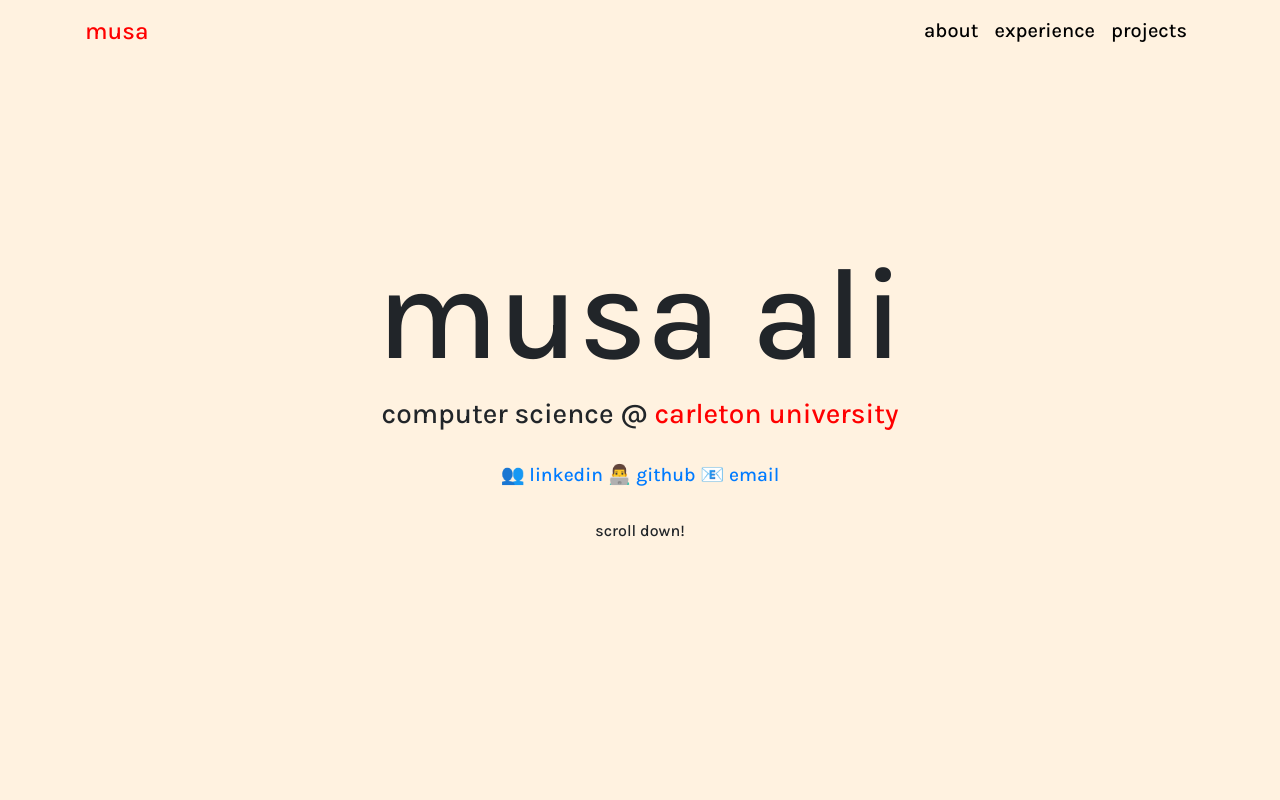
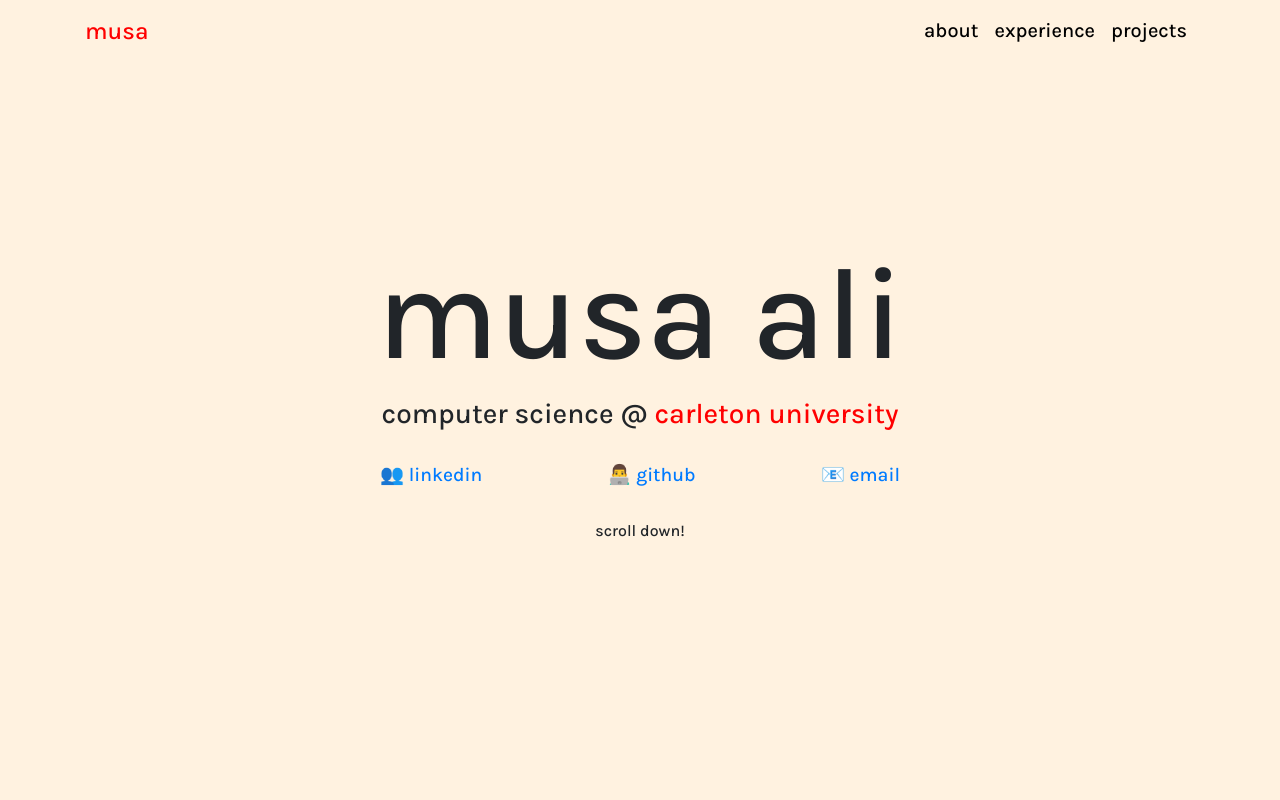
Before and after one commit to hellomusa/hellomusa.github.io, a React (Create React App) app: page / in a window 1280 px wide. Shown: the top 800 px of the page. Built offline with nearby package versions, Linux system fonts and the light colour scheme; no server answers.

Commit message:
Adjust spacing of links

```diff
--- a/src/components/Header.css
+++ b/src/components/Header.css
@@ -19,6 +19,8 @@
 .links {
   font-size: 1.2rem;
   padding: 10px;
+  display: flex;
+  justify-content: space-between;
 }
 
 .scroll {
```
Also changed, not shown: 1 other file (tests, documents, lock files or other folders).
